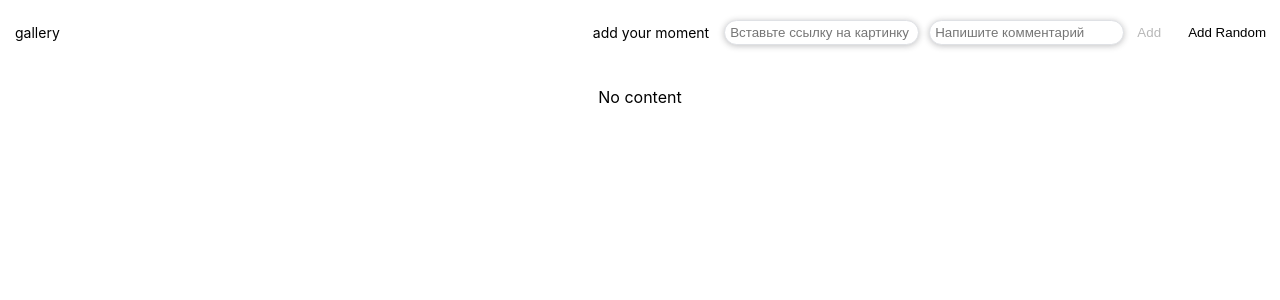
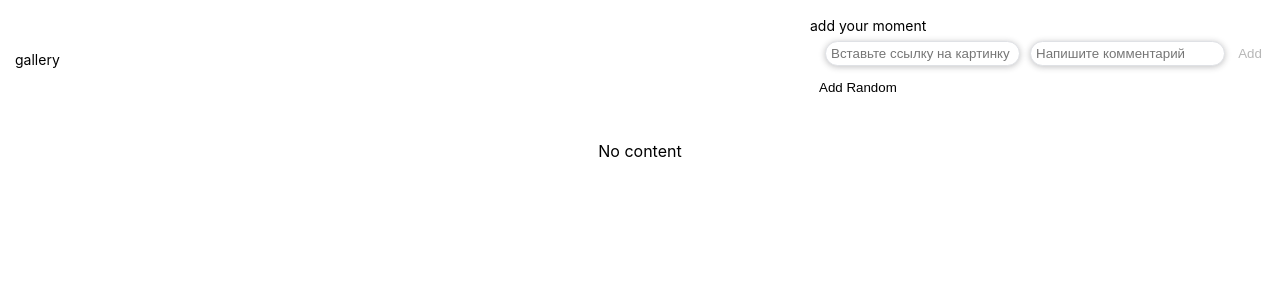
Before and after one commit to KillReal63/Gallery, a React (Vite) app: page / in a window 1280 px wide. Shown: the top 300 px of the page. Built offline with nearby package versions, Linux system fonts and the light colour scheme.

Commit message:
Update Header.jsx
Edit class name

```diff
--- a/src/Components/Header/Header.jsx
+++ b/src/Components/Header/Header.jsx
@@ -23,11 +23,10 @@ const Header = () => {
   return (
     <div className="header">
       <span className="logo">gallery</span>
-      <div className="logo-gallery">
+      <div className="slogan">
         <span>add your moment</span>
         <Form />
         <button
-
           type="submit"
           className="random-button"
           onClick={addRandomImage}
```
